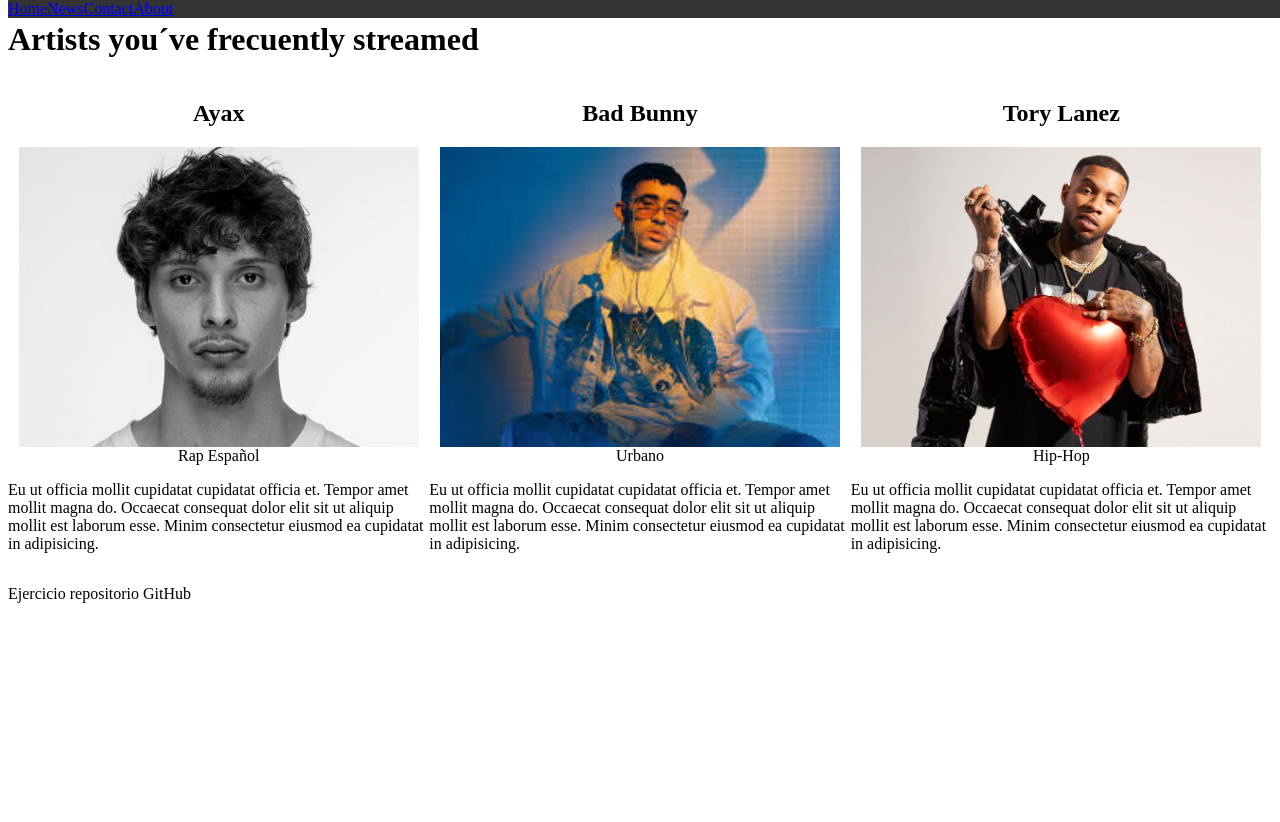
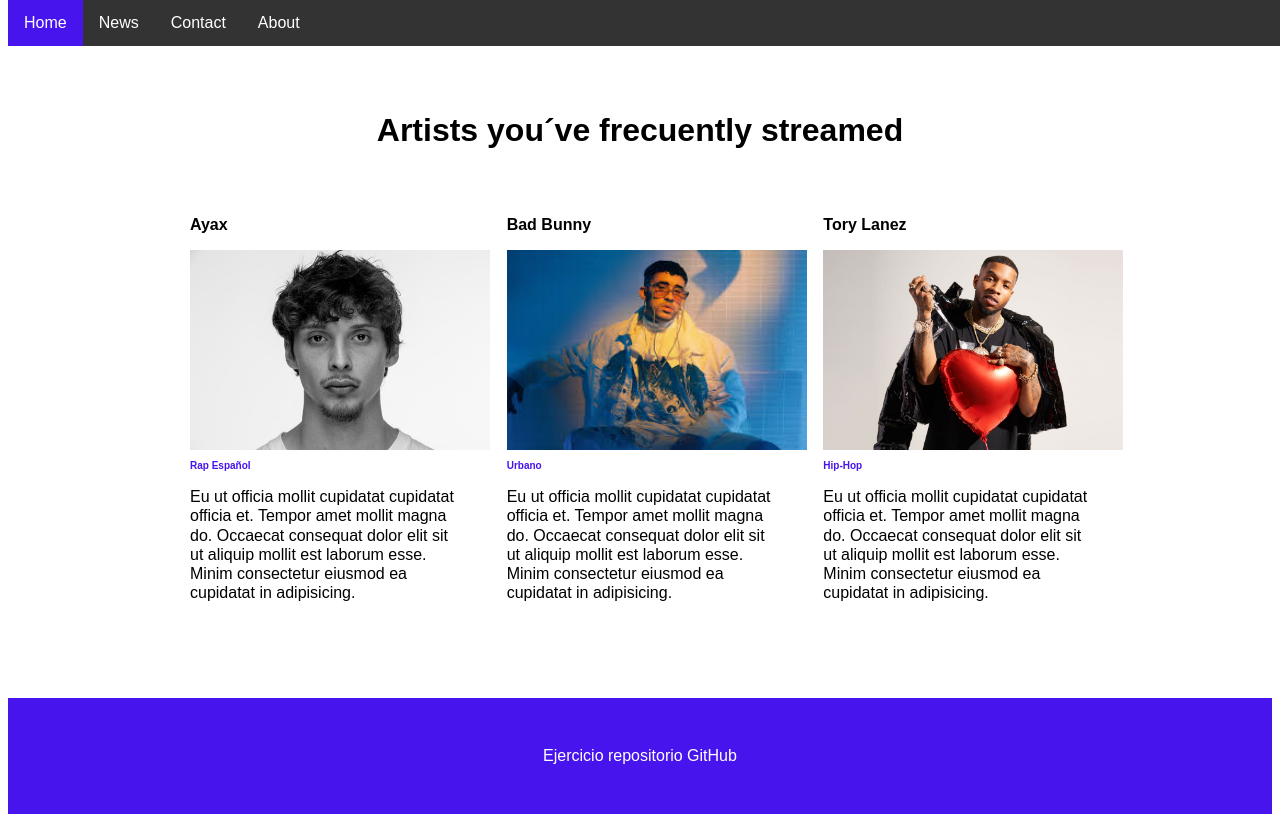
Before and after one commit to ajesus2577/repositorio-git, a plain HTML site: page index.html in a window 1280 px wide. Before the commit the page ends 800 px from the top, so only its background shows below. Drawn offline with Linux system fonts and the light colour scheme.

Commit message:
Commit 1

```diff
--- a/index.html
+++ b/index.html
@@ -6,9 +6,17 @@
     <title>Document</title>
 </head>
 <style>
+main {
+    max-width: 900px;
+    margin: auto;
+    margin-top: 5em;
+    margin-bottom: 5em;
+}
+
 ul {
+    font-family: Arial, Helvetica, sans-serif;
   list-style-type: none;
-  margin: 0;
+  margin: auto;
   padding: 0;
   overflow: hidden;
   background-color: #333;
@@ -18,30 +26,83 @@
   display: flex;
 }
 
+li a {
+  display: block;
+  color: white;
+  text-align: center;
+  padding: 14px 16px;
+  text-decoration: none;
+}
+
+li a:hover:not(.active) {
+  background-color: #111;
+}
+
+.active {
+  background-color: rgb(71, 20, 238);
+}
+
 .container{
-    display: flex;
-    grid-column: 3col;
+    column-count: 3;
+    column-gap: 50px;
+
 }
 .container div{
     display: flex;
     flex-direction: column;
-    align-items: center ;
 }
 
 img{
-    width: 400px;
-    height: 300px;
+    width: 300px;
+    height: 200px;
     object-fit: cover;
+    padding-top: .2em;
+    padding-right: 1em;
 }
 
+h1{
+    font-family: Arial, Helvetica, sans-serif;
+    font-weight: 700;
+    font-size: xx-large;
+    text-align: center;
+    padding: 1em 0em;
+}
 
+h2{
+    font-family: Arial, Helvetica, sans-serif;
+    font-weight: 600;
+    font-size: medium;
+}
+
+span{
+    font-family: Arial, Helvetica, sans-serif;
+    font-weight: 600;
+    font-size: x-small;
+    padding-top: 1em;
+    color: rgb(71, 20, 238)
+}
+
+p{
+    font-family: Arial, Helvetica, sans-serif;
+    font-size: medium;
+    line-height: 120%;
+}
+
+footer{
+    background: rgb(71, 20, 238);
+    font-family: Arial, Helvetica, sans-serif;
+    font-size: medium;
+    text-align: center;
+    padding: 2em;
+    color: white;
+}
 
 </style>
 <body>
     <header>
         <nav>
             <ul>
-                <li><a href="#home">Home</a></li>
+                <li class="active"><a href="#home">Home</a></li>
                 <li><a href="#news">News</a></li>
                 <li><a href="#contact">Contact</a></li>
                 <li><a href="#about">About</a></li>
```
